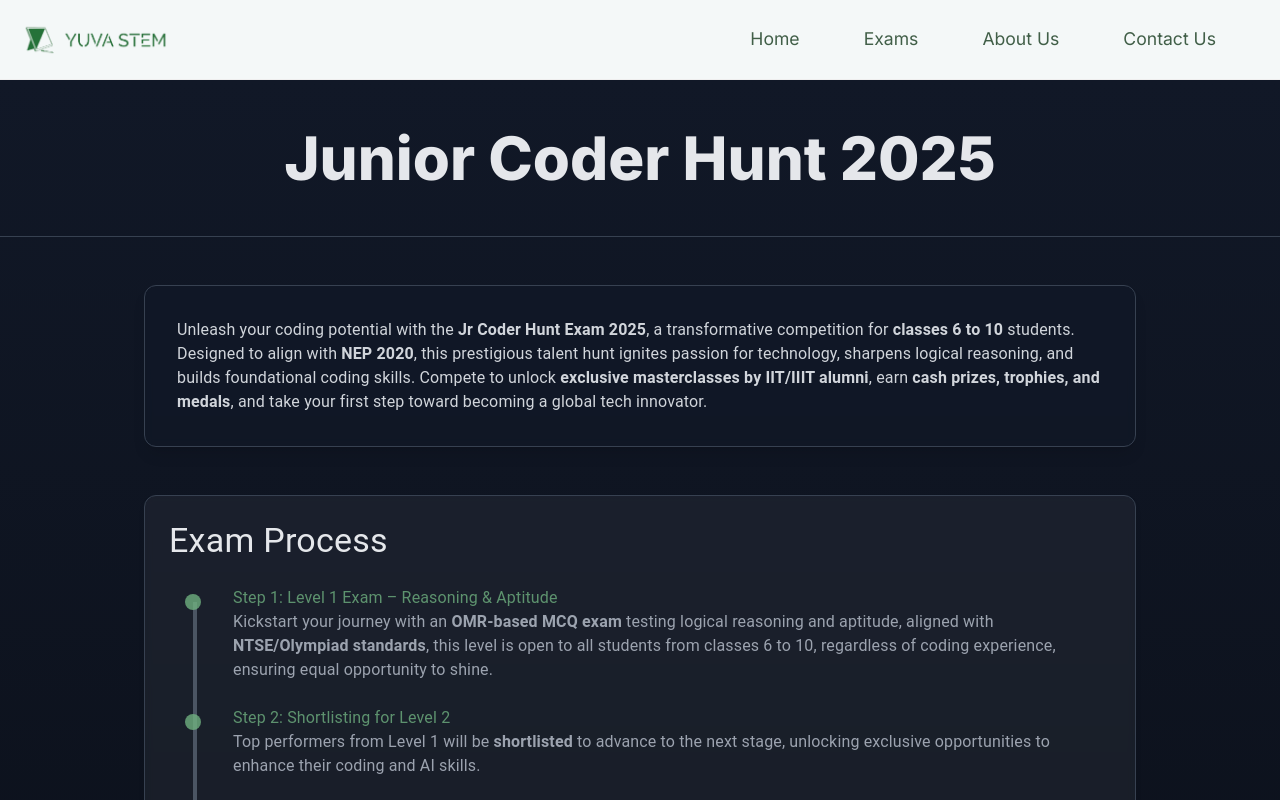
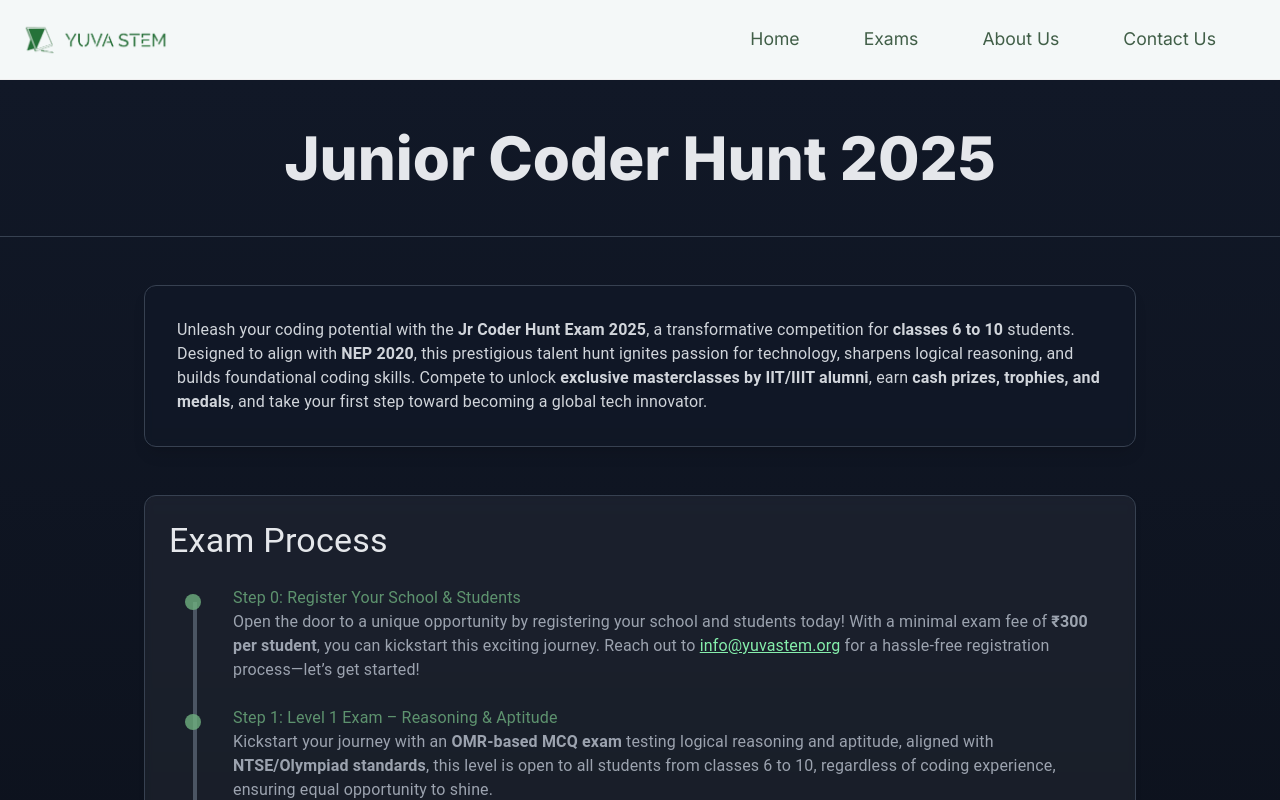
Before and after one commit to sajjanstem/sajjan-stem, a React (Create React App) app: page /exams in a window 1280 px wide. Shown: the top 800 px of the page. Built offline with nearby package versions, Linux system fonts and the light colour scheme.

Commit message:
Registration form

```diff
--- a/src/components/AboutUs.tsx
+++ b/src/components/AboutUs.tsx
@@ -81,9 +81,15 @@ const AboutUs = () => {
 
   {/* Footer Call-to-Action */}
     <div className="flex flex-col items-center py-12 border-t border-gray-700 font-inter px-4 md:px-8" data-aos="zoom-in">
-      <button className="bg-gradient-to-r from-yellow-600 to-yellow-500 text-black font-bold py-3 px-10 rounded-lg hover:opacity-90 transition duration-300 text-base md:text-lg w-full max-w-xs md:max-w-sm">
-        Register Your School Today
-      </button>
+      <a
+        href="https://forms.gle/1X2s81LZocPSbYc66"
+        target="_blank"
+        rel="noopener noreferrer"
+      >
+        <button className="bg-gradient-to-r from-yellow-600 to-yellow-500 text-black font-bold py-3 px-10 rounded-lg hover:opacity-90 transition duration-300 text-base md:text-lg w-full max-w-xs md:max-w-sm">
+          Register Your School Today
+        </button>
+      </a>
       <div className="text-gray-500 mt-4 italic text-sm md:text-base text-center">
         Think. Solve. Code. Win. — Your logic today, your AI future tomorrow!
       </div>
--- a/src/components/ContactUs.tsx
+++ b/src/components/ContactUs.tsx
@@ -69,9 +69,15 @@ const ContactUs = () => {
 
   {/* Footer Call-to-Action */}
     <div className="flex flex-col items-center py-12 border-t border-gray-700 font-inter px-4 md:px-8" data-aos="zoom-in">
-      <button className="bg-gradient-to-r from-yellow-600 to-yellow-500 text-black font-bold py-3 px-10 rounded-lg hover:opacity-90 transition duration-300 text-base md:text-lg w-full max-w-xs md:max-w-sm">
-        Register Your School Today
-      </button>
+      <a
+        href="https://forms.gle/1X2s81LZocPSbYc66"
+        target="_blank"
+        rel="noopener noreferrer"
+      >
+        <button className="bg-gradient-to-r from-yellow-600 to-yellow-500 text-black font-bold py-3 px-10 rounded-lg hover:opacity-90 transition duration-300 text-base md:text-lg w-full max-w-xs md:max-w-sm">
+          Register Your School Today
+        </button>
+      </a>
       <div className="text-gray-500 mt-4 italic text-sm md:text-base text-center">
         Think. Solve. Code. Win. — Your logic today, your AI future tomorrow!
       </div>
--- a/src/components/Exams/Stem.tsx
+++ b/src/components/Exams/Stem.tsx
@@ -73,6 +73,23 @@ const Stem = () => {
               className="absolute left-4 md:left-6 top-4 w-1 bg-gray-600"
               sx={{ height: "calc(100% - 1rem)" }}
             ></Box>
+
+            {/* Step 0: Registration */}
+            <Box className="relative pl-12 md:pl-16" data-aos="fade-right" data-aos-delay="100">
+              <Box
+                className="absolute left-2 md:left-4 top-2 w-4 h-4 rounded-full"
+                sx={{ backgroundColor: "rgba(111, 176, 127, 0.8)" }}
+              ></Box>
+              <Typography
+                className="font-semibold"
+                sx={{ color: "rgba(111, 176, 127, 0.8)" }}
+              >
+                Step 0: Register Your School & Students
+              </Typography>
+              <Typography variant="body1" className="text-gray-400">
+                Open the door to a unique opportunity by registering your school and students today! With a minimal exam fee of <strong>₹300 per student</strong>, you can kickstart this exciting journey. Reach out to <a href="mailto:info@yuvastem.org" className="text-green-300 underline">info@yuvastem.org</a> for a hassle-free registration process—let’s get started!
+              </Typography>
+            </Box>
 
             {/* Step 1: Level 1 Exam */}
             <Box className="relative pl-12 md:pl-16" data-aos="fade-right" data-aos-delay="200">
@@ -392,9 +409,15 @@ const Stem = () => {
 
   {/* Footer Call-to-Action */}
     <div className="flex flex-col items-center py-12 border-t border-gray-700 font-inter px-4 md:px-8" data-aos="zoom-in">
-      <button className="bg-gradient-to-r from-yellow-600 to-yellow-500 text-black font-bold py-3 px-10 rounded-lg hover:opacity-90 transition duration-300 text-base md:text-lg w-full max-w-xs md:max-w-sm">
-        Register Your School Today
-      </button>
+      <a
+        href="https://forms.gle/1X2s81LZocPSbYc66"
+        target="_blank"
+        rel="noopener noreferrer"
+      >
+        <button className="bg-gradient-to-r from-yellow-600 to-yellow-500 text-black font-bold py-3 px-10 rounded-lg hover:opacity-90 transition duration-300 text-base md:text-lg w-full max-w-xs md:max-w-sm">
+          Register Your School Today
+        </button>
+      </a>
       <div className="text-gray-500 mt-4 italic text-sm md:text-base text-center">
         Think. Solve. Code. Win. — Your logic today, your AI future tomorrow!
       </div>
--- a/src/components/Home.tsx
+++ b/src/components/Home.tsx
@@ -52,9 +52,15 @@ const Home = () => {
           Think. Solve. Code. Win.
         </div>
         <div className="mt-4" data-aos="zoom-in" data-aos-delay="400">
+          <a
+            href="https://forms.gle/1X2s81LZocPSbYc66"
+            target="_blank"
+            rel="noopener noreferrer"
+          >
             <button className="bg-gradient-to-r from-blue-600 to-purple-600 text-white font-semibold py-3 px-10 rounded-lg hover:opacity-90 transition duration-300">
               Register School
             </button>
+          </a>
         </div>
       </div>
     </div>
@@ -255,9 +261,15 @@ const Home = () => {
 
   {/* Footer Call-to-Action */}
     <div className="flex flex-col items-center py-12 border-t border-gray-700 font-inter px-4 md:px-8" data-aos="zoom-in">
+      <a
+        href="https://forms.gle/1X2s81LZocPSbYc66"
+        target="_blank"
+        rel="noopener noreferrer"
+      >
         <button className="bg-gradient-to-r from-yellow-600 to-yellow-500 text-black font-bold py-3 px-10 rounded-lg hover:opacity-90 transition duration-300 text-base md:text-lg w-full max-w-xs md:max-w-sm">
           Register Your School Today
         </button>
+      </a>
       <div className="text-gray-500 mt-4 italic text-sm md:text-base text-center">
         Think. Solve. Code. Win. — Your logic today, your AI future tomorrow!
       </div>
```
Lines whose indentation alone changed are shown as unchanged.
